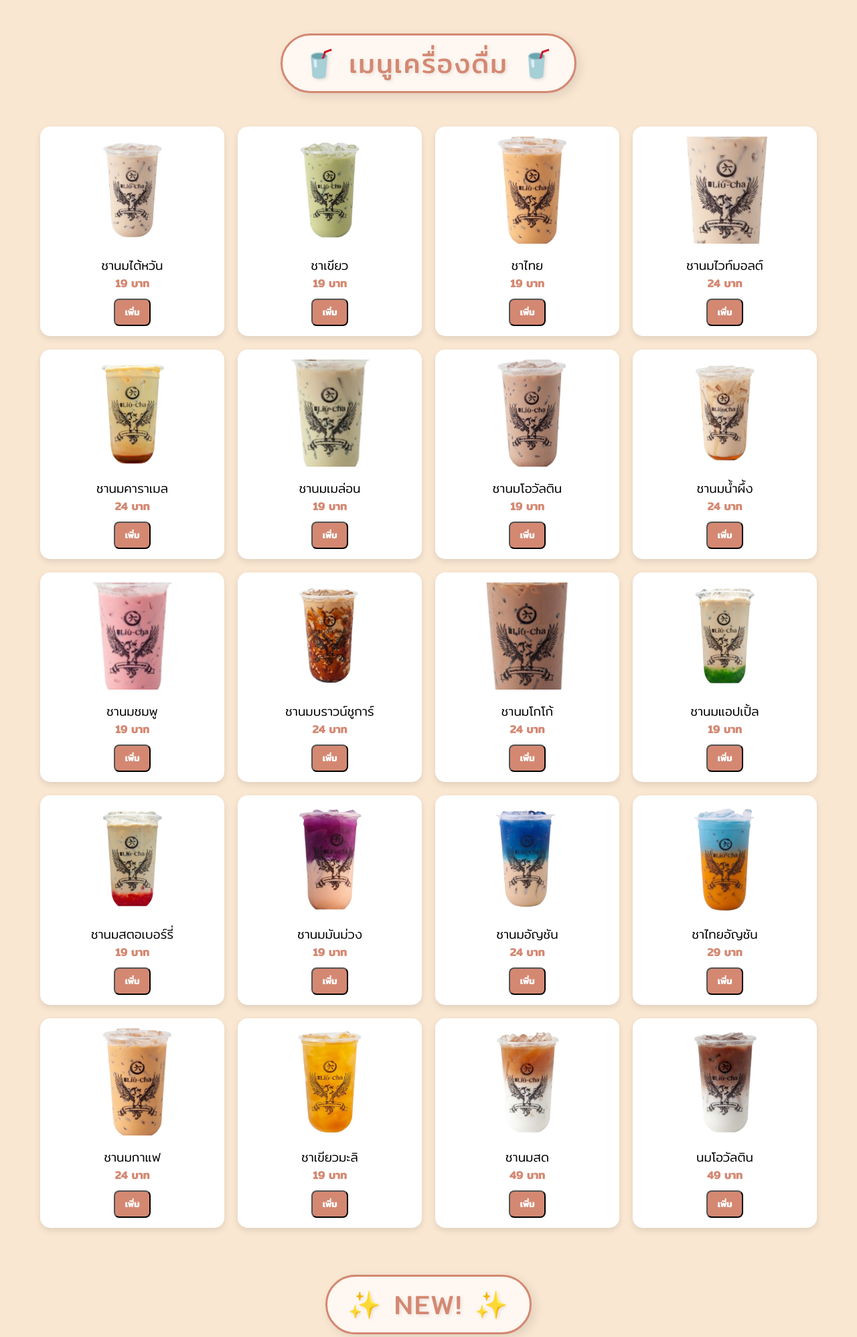
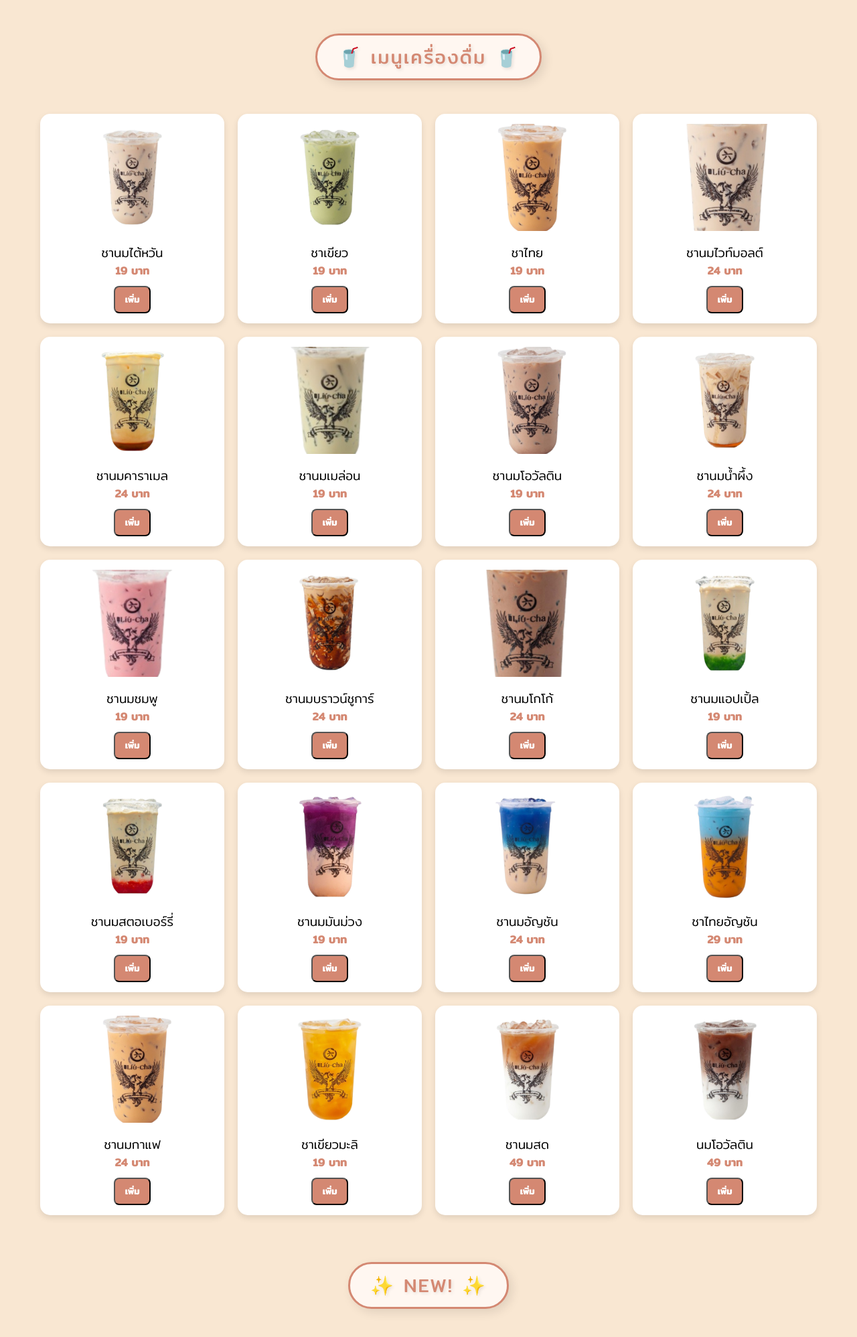
Before and after one commit to Fahsaii/Project_liucha, a PHP site: page / in a window 1280 px wide. Shown: the part 604-2601 px from the top of the page at 67% size. Run offline with PHP 8.4, Linux system fonts and the light colour scheme; data comes from the database, SQL or seed files in the repository.

Commit message:
ปรับขนาดคำว่าเมนูเครื่องดื่มกับNEW

```diff
--- a/css/index.css
+++ b/css/index.css
@@ -180,7 +180,7 @@
 }
 
 .section-title {
-    font-size: 40px;
+    font-size: 28px;
     font-weight: 400;
     color: #d48872;
     text-align: center;
```
